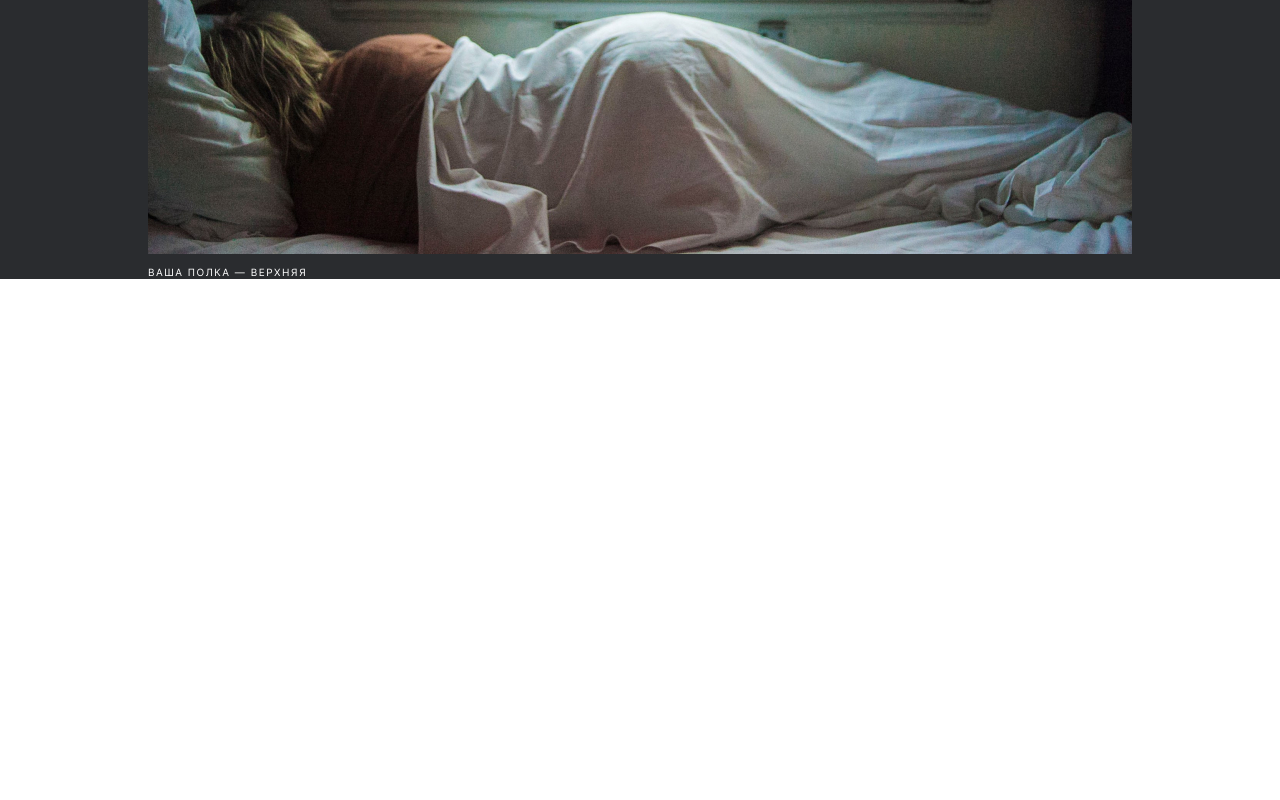
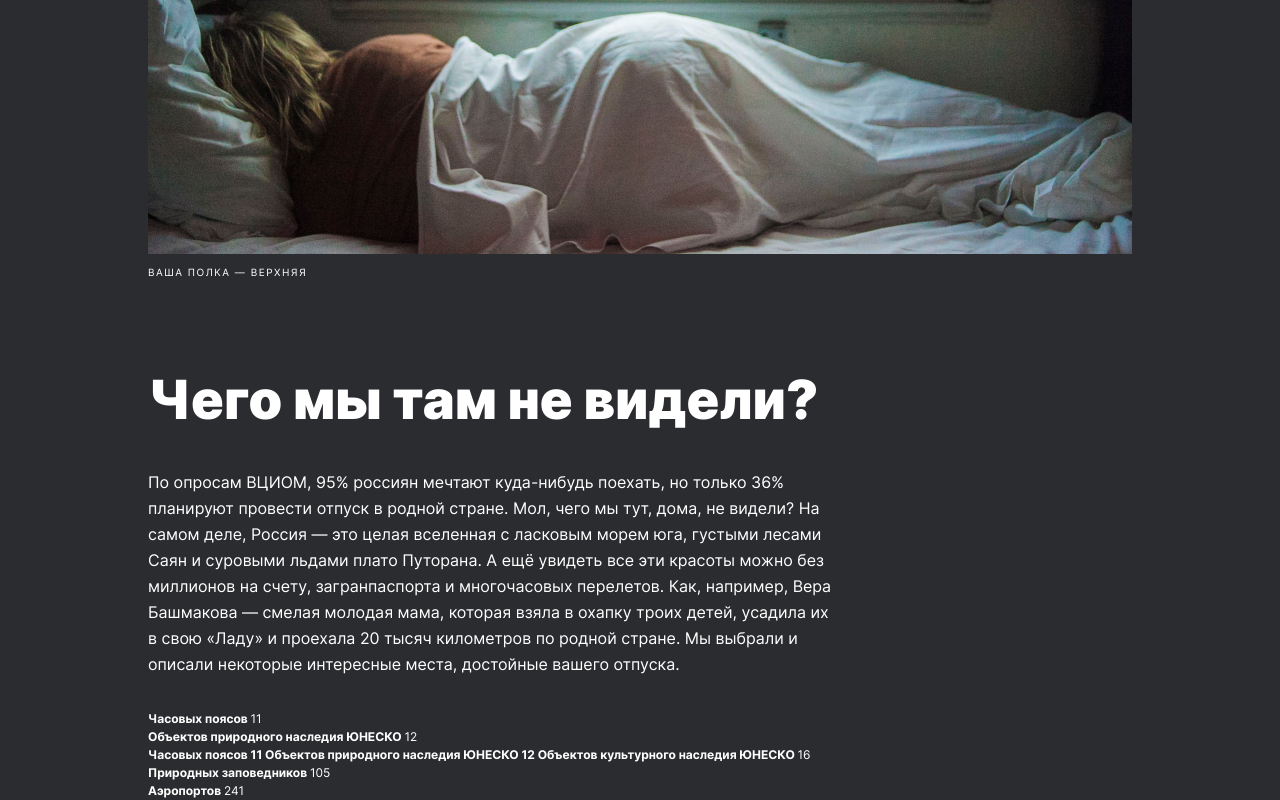
Before and after one commit to xonarin/russian-travel, a plain HTML site: page index.html in a window 1280 px wide. Shown: the part 866-1666 px from the top of the page. Before the commit the page ends 1145 px from the top, so only its background shows below. Drawn offline with Linux system fonts and the light colour scheme.

Commit message:
Made section intro

```diff
--- /dev/null
+++ b/blocks/intro/intro.css
@@ -0,0 +1,5 @@
+.intro {
+    max-width: 984px;
+    padding: 92px 48px 0 48px;
+    margin: 0 auto;
+}
--- /dev/null
+++ b/blocks/intro/intro__list-advantage/intro__list-advantage.css
@@ -0,0 +1,3 @@
+.intro__list-advantage  {
+    font-weight: 700;
+}
--- /dev/null
+++ b/blocks/intro/intro__list/intro__list.css
@@ -0,0 +1,7 @@
+.intro__list {
+    font-size: 12px;
+    line-height: 18px;
+    padding: 0;
+    margin: 0;
+    list-style: none;
+}
--- /dev/null
+++ b/blocks/intro/intro__text/intro__text.css
@@ -0,0 +1,6 @@
+.intro__text {
+    max-width: 690px;
+    font-size: 16px;
+    line-height: 26px;
+    margin: 0 0 33px 0;
+}
--- /dev/null
+++ b/blocks/intro/intro__title/intro__title.css
@@ -0,0 +1,6 @@
+.intro__title  {
+    font-size: 54px;
+    font-weight: 900;
+    line-height: 58px;
+    margin: 0 0 40px 0;
+}
--- a/index.html
+++ b/index.html
@@ -32,6 +32,53 @@
                     <figcaption class="lead__caption">Ваша полка — верхняя</figcaption>
                 </figure>
             </section>
+
+            <section class="intro">
+                <h2 class="intro__title">Чего мы там не видели?</h2>
+                <p class="intro__text">
+                    По опросам ВЦИОМ, 95% россиян мечтают куда-нибудь поехать, но только 36%
+                    планируют провести отпуск в родной стране. Мол, чего мы тут, дома, не видели?
+                    На самом деле, Россия — это целая вселенная с ласковым морем юга, густыми лесами
+                    Саян и суровыми льдами плато Путорана. А ещё увидеть все эти красоты можно без
+                    миллионов на счету, загранпаспорта и многочасовых перелетов.
+                    Как, например, Вера Башмакова — смелая молодая мама, которая взяла в охапку троих
+                    детей, усадила их в свою «Ладу» и проехала 20 тысяч километров по родной стране.
+                    Мы выбрали и описали некоторые интересные места, достойные вашего отпуска.
+                </p>
+
+                <ul class="intro__list">
+                    <li>
+                        <span class="intro__list-advantage">
+                            Часовых поясов
+                        </span>
+                        11
+                    </li>
+                    <li>
+                        <span class="intro__list-advantage">
+                            Объектов природного наследия ЮНЕСКО
+                        </span>
+                        12
+                    </li>
+                    <li>
+                        <span class="intro__list-advantage">
+                            Часовых поясов 11 Объектов природного наследия ЮНЕСКО 12 Объектов культурного наследия ЮНЕСКО
+                        </span>
+                        16
+                    </li>
+                    <li>
+                        <span class="intro__list-advantage">
+                            Природных заповедников
+                        </span>
+                        105
+                    </li>
+                    <li>
+                        <span class="intro__list-advantage">
+                            Аэропортов
+                        </span>
+                        241
+                    </li>
+                </ul>
+            </section>
         </main>
     </div>
 </body>
--- a/pages/index.css
+++ b/pages/index.css
@@ -12,3 +12,8 @@
 @import url('../blocks/lead/__figure/lead__figure.css');
 @import url('../blocks/lead/__image/lead__image.css');
 @import url('../blocks/lead/__caption/lead__caption.css');
+@import url('../blocks/intro/intro.css');
+@import url('../blocks/intro/intro__title/intro__title.css');
+@import url('../blocks/intro/intro__text/intro__text.css');
+@import url('../blocks/intro/intro__list/intro__list.css');
+@import url('../blocks/intro/intro__list-advantage/intro__list-advantage.css');
```
